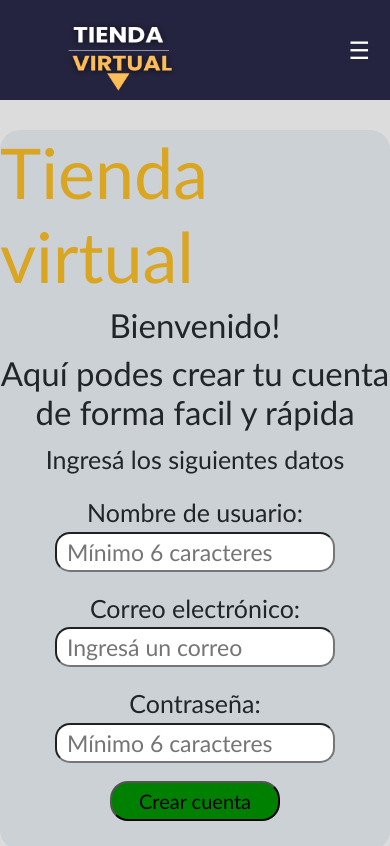
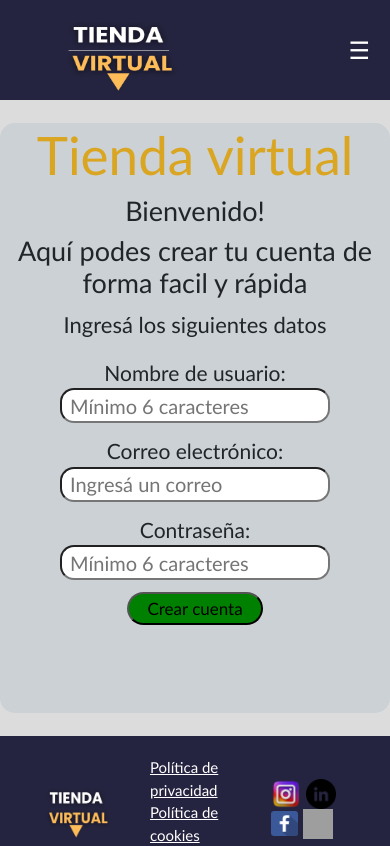
Before and after one commit to Cristian-MG00/proyecto-tienda-virtual, a React (Vite) app: page /register in a window 390 px wide. Shown: the top 846 px of the page. Built offline with nearby package versions, Linux system fonts and the light colour scheme; grey boxes are pictures that could not be loaded.

Commit message:
add: responsive design para Register

```diff
--- a/src/styles/pages/Login.css
+++ b/src/styles/pages/Login.css
@@ -61,7 +61,7 @@
 .login-form input {
   width: 280px;
   height: 40px;
-  border-radius: 15px;
+  border-radius: 14px;
   padding-left: 10px;
   font-size: 20px;
   margin-bottom: 10px;
--- a/src/styles/pages/Register.css
+++ b/src/styles/pages/Register.css
@@ -111,3 +111,70 @@
   font-size: 30px;
   text-align: center;
 }
+
+/* ----------------------*/
+/* --------------------- */
+@media (max-width: 880px) {
+}
+
+@media (max-width: 480px) {
+  .cart-register {
+    width: 400px;
+    height: 590px;
+    margin-top: 23px;
+    margin-bottom: 23px;
+    border-radius: 15px;
+  }
+
+  .text-register h2 {
+    font-size: 53px;
+  }
+
+  .text-register h3 {
+    font-size: 27px;
+  }
+
+  .text-register p {
+    font-size: 22px;
+  }
+
+  .form-register {
+    gap: 12px;
+  }
+
+  .inputs-register label {
+    font-size: 21px;
+  }
+
+  .inputs-register input {
+    width: 270px;
+    height: 35px;
+    border-radius: 14px;
+    padding-left: 8px;
+    font-size: 20px;
+  }
+
+  .form-register button {
+    width: 136px;
+    height: 33px;
+    font-size: 17px;
+  }
+
+  .error-register {
+    /* duda */
+    padding: 10px;
+  }
+
+  .succes-register {
+    /* duda */
+    padding: 10px;
+  }
+
+  .error-register p {
+    font-size: 23px;
+  }
+
+  .succes-register p {
+    font-size: 23px;
+  }
+}
```
